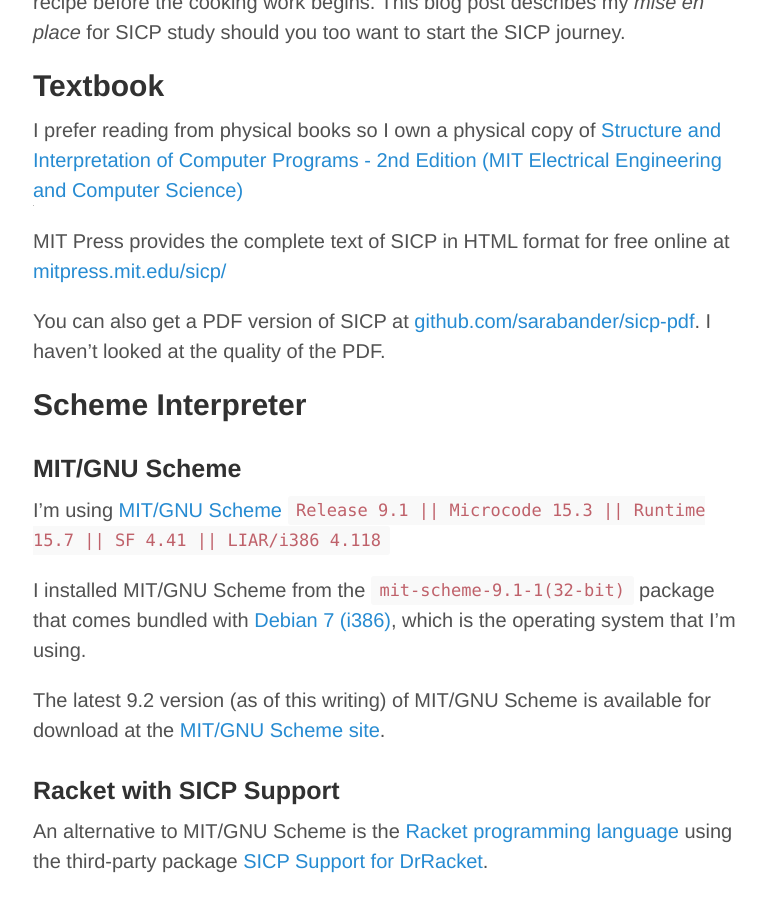
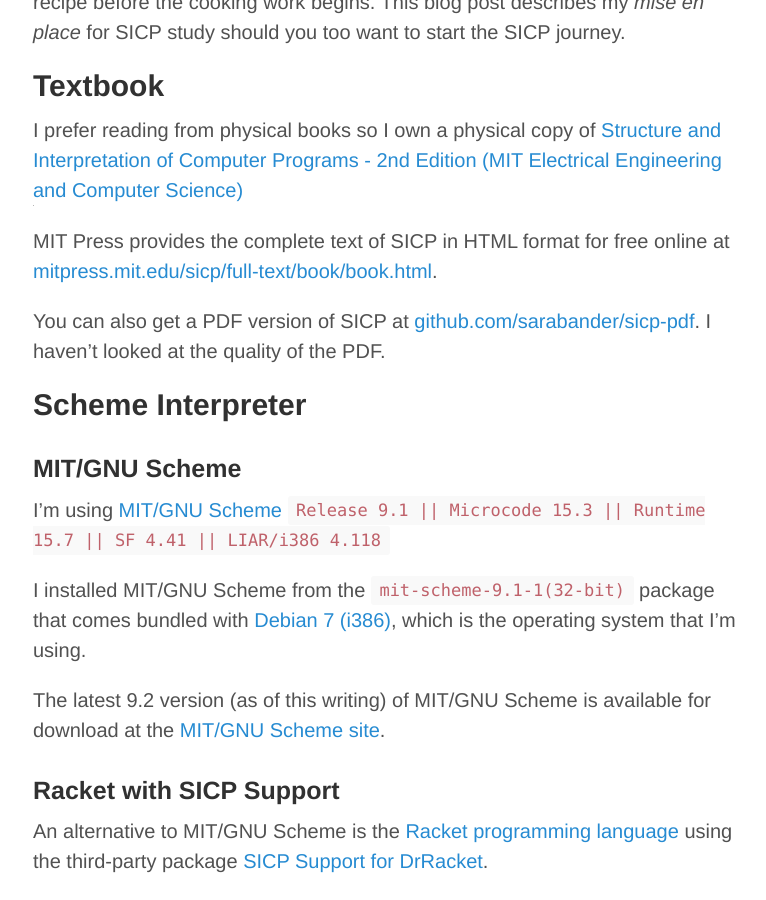
Before and after one commit to raywritescode/raywritescode.github.io, a Jekyll site: the page built from _posts/2014-08-05-sicp-mise-en-place.md, in a window 1280 px wide and 900 px high, scrolled down 304 px. Shown: the whole window, without its empty margins (247-1013 px from the left). Built offline with Jekyll 4.4.1, drawn with Linux system fonts in a browser that asks for light colours; Markdown is read by kramdown in place of the engine named in the settings; comment, search, counter and statistics services are not loaded.

Commit message:
sicp-mise-en-place.md - Updated online SICP book link URL.

```diff
--- a/_posts/2014-08-05-sicp-mise-en-place.md
+++ b/_posts/2014-08-05-sicp-mise-en-place.md
@@ -10,7 +10,7 @@ comments: True
 ## Textbook
 I prefer reading from physical books so I own a physical copy of <a href="http://www.amazon.com/gp/product/0262510871/ref=as_li_tl?ie=UTF8&camp=1789&creative=9325&creativeASIN=0262510871&linkCode=as2&tag=6767151-20&linkId=IT74OVKFCMXWQNMU">Structure and Interpretation of Computer Programs - 2nd Edition (MIT Electrical Engineering and Computer Science)</a><img src="http://ir-na.amazon-adsystem.com/e/ir?t=6767151-20&l=as2&o=1&a=0262510871" width="1" height="1" border="0" alt="" style="border:none !important; margin:0px !important;" />
 
-MIT Press provides the complete text of SICP in HTML format for free online at [mitpress.mit.edu/sicp/](http://mitpress.mit.edu/sicp/)
+MIT Press provides the complete text of SICP in HTML format for free online at [mitpress.mit.edu/sicp/full-text/book/book.html](http://mitpress.mit.edu/sicp/full-text/book/book.html).
 
 You can also get a PDF version of SICP at [github.com/sarabander/sicp-pdf](https://github.com/sarabander/sicp-pdf). I haven't looked at the quality of the PDF.
 
```
